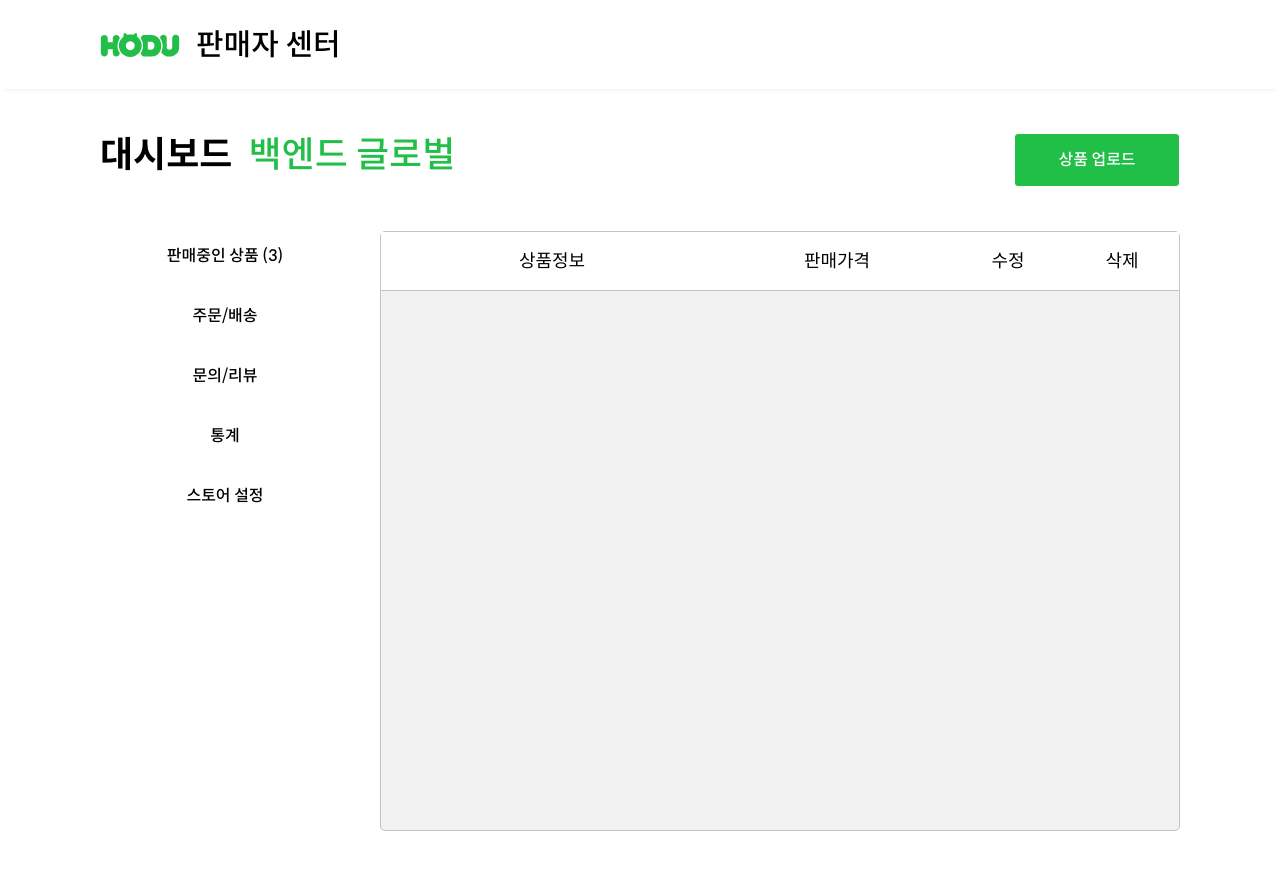
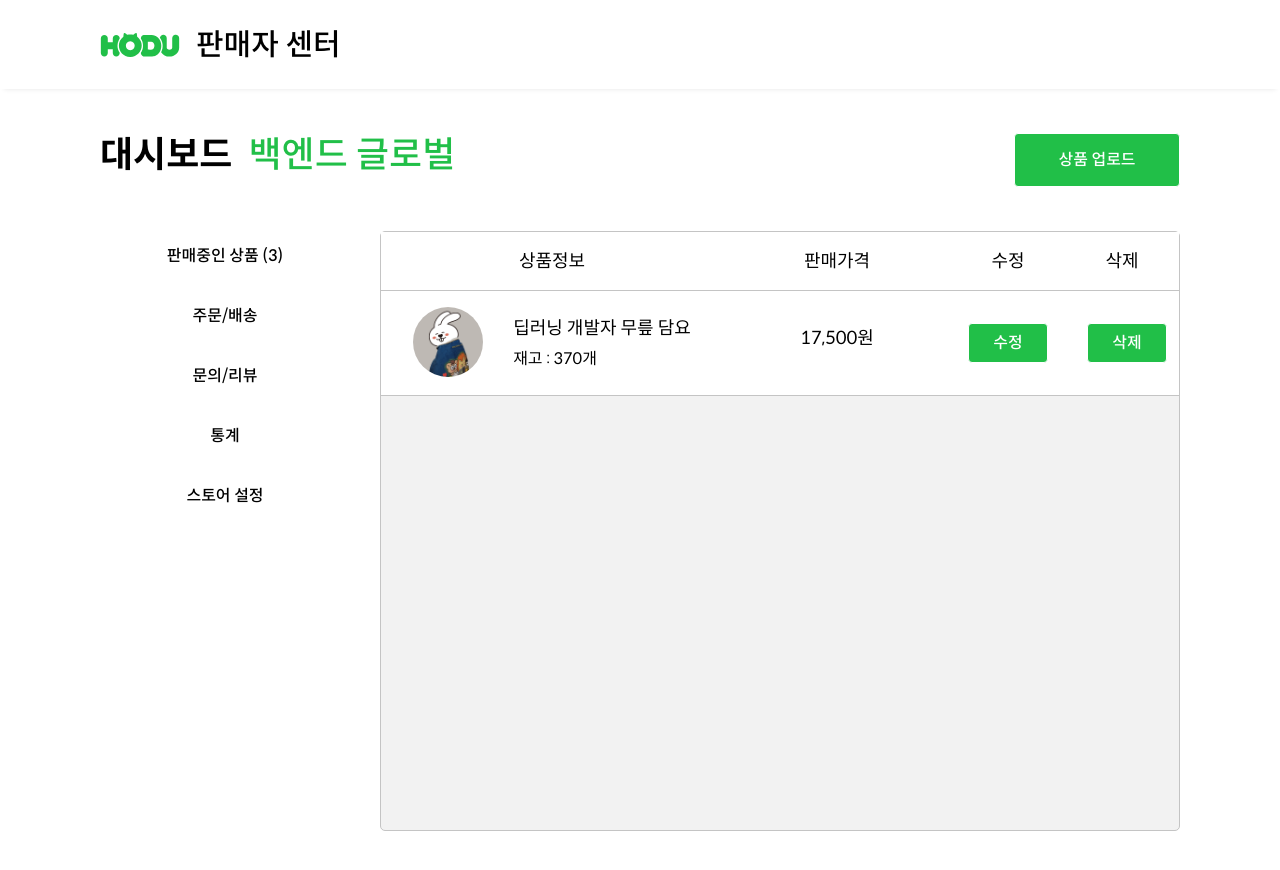
Before and after one commit to EllaSEON/OpenMarket, a React (Create React App) app: page /admin in a window 1280 px wide. Shown: the top 870 px of the page. Built offline with nearby package versions, Linux system fonts and the light colour scheme.

Commit message:
<style> : SellerItem 스타일 구현

```diff
--- a/src/components/Seller/SellerAdminContent.tsx
+++ b/src/components/Seller/SellerAdminContent.tsx
@@ -1,4 +1,5 @@
 import styled from "styled-components";
+import SellerItem from "./SellerItem";
 
 function SellerAdminContent() {
   return (
@@ -9,6 +10,7 @@ function SellerAdminContent() {
         <CategoryLi>수정</CategoryLi>
         <CategoryLi>삭제</CategoryLi>
       </CategoryUl>
+      <SellerItem />
     </ContentWrapper>
   );
 }
@@ -24,16 +26,17 @@ const ContentWrapper = styled.div`
   background: #f2f2f2;
 `;
 
-const CategoryUl = styled.ul`
+export const CategoryUl = styled.ul`
   background: #fff;
   display: grid;
   grid-template-columns: 3fr 2fr 1fr 1fr;
   border-bottom: 1px solid ${({ theme }) => theme.colors.lightGray};
+  align-items: center; // 요소들을 수직 가운데 정렬
+  justify-items: center; // 요소들을 수평 가운데 정렬
 `;
 
 const CategoryLi = styled.li`
   padding: 1.8rem 0;
   font-size: 1.8rem;
   line-height: 2.2rem;
-  text-align: center;
 `;
--- /dev/null
+++ b/src/components/Seller/SellerItem.tsx
@@ -0,0 +1,64 @@
+import styled from "styled-components";
+import goods from "../../assets/images/img.png";
+import Button from "../common/Button/Button";
+
+function SellerItem() {
+  return (
+    <ItemList>
+      <ProductInfoWrapper>
+        <Img src={goods} />
+        <TextWrapper>
+          <ProductInfoText>딥러닝 개발자 무릎 담요</ProductInfoText>
+          <StockNO>재고 : 370개</StockNO>
+        </TextWrapper>
+      </ProductInfoWrapper>
+      <ProductInfoText>17,500원</ProductInfoText>
+      <Button type="submit" size="s">
+        수정
+      </Button>
+      <Button type="submit" size="s">
+        삭제
+      </Button>
+    </ItemList>
+  );
+}
+
+export default SellerItem;
+
+const ItemList = styled.li`
+  background: #fff;
+  display: grid;
+  grid-template-columns: 3fr 2fr 1fr 1fr;
+  border-bottom: 1px solid ${({ theme }) => theme.colors.lightGray};
+  padding: 1.6rem 0;
+  align-items: center; // 요소들을 수직 가운데 정렬
+  justify-items: center; // 요소들을 수평 가운데 정렬
+`;
+
+const Img = styled.img`
+  margin-right: 3rem;
+  border-radius: 50%;
+  width: 7rem;
+  height: 7rem;
+`;
+
+const ProductInfoWrapper = styled.div`
+  display: flex;
+`;
+
+const TextWrapper = styled.div`
+  display: flex;
+  flex-direction: column;
+  padding: 1rem 0;
+`;
+
+const ProductInfoText = styled.span`
+  font-size: 1.8rem;
+  line-height: 2.2rem;
+  margin-bottom: 1rem;
+`;
+
+const StockNO = styled.span`
+  font-size: 1.6rem;
+  line-height: 2rem;
+`;
```
